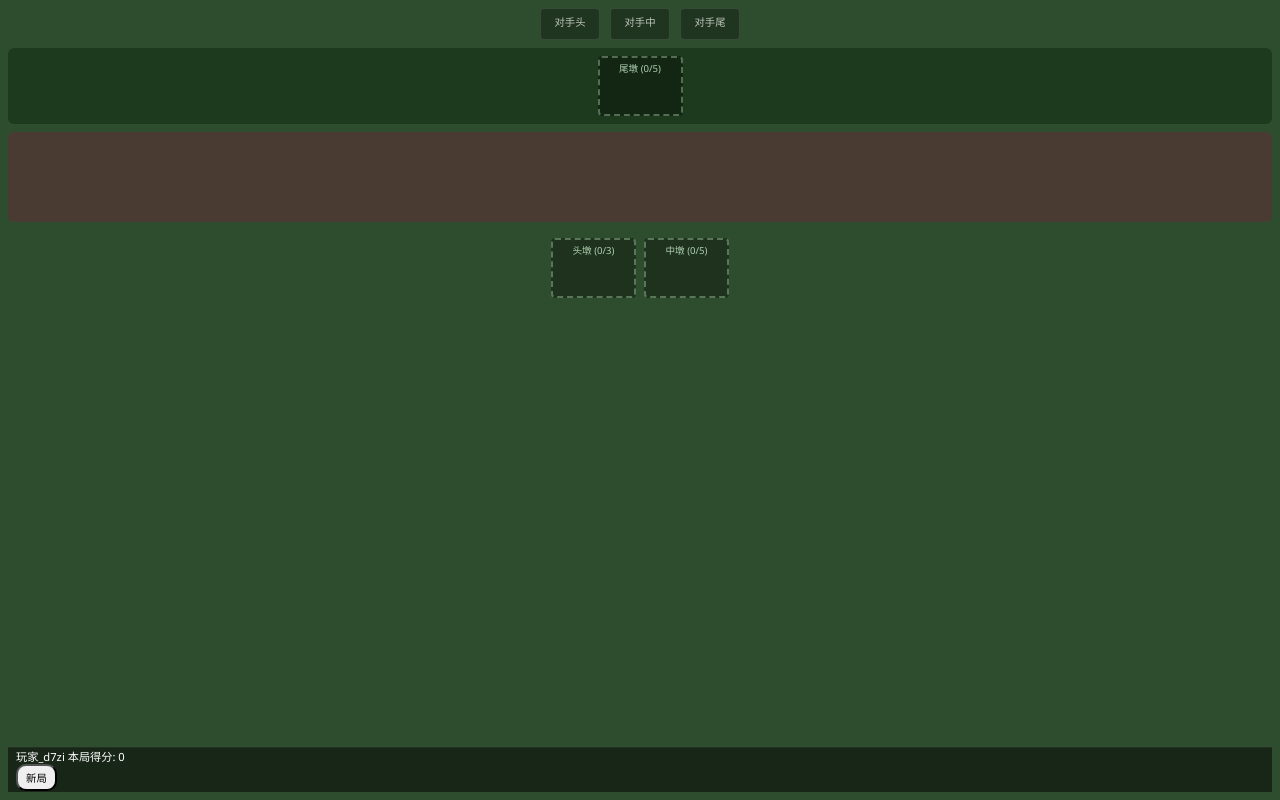
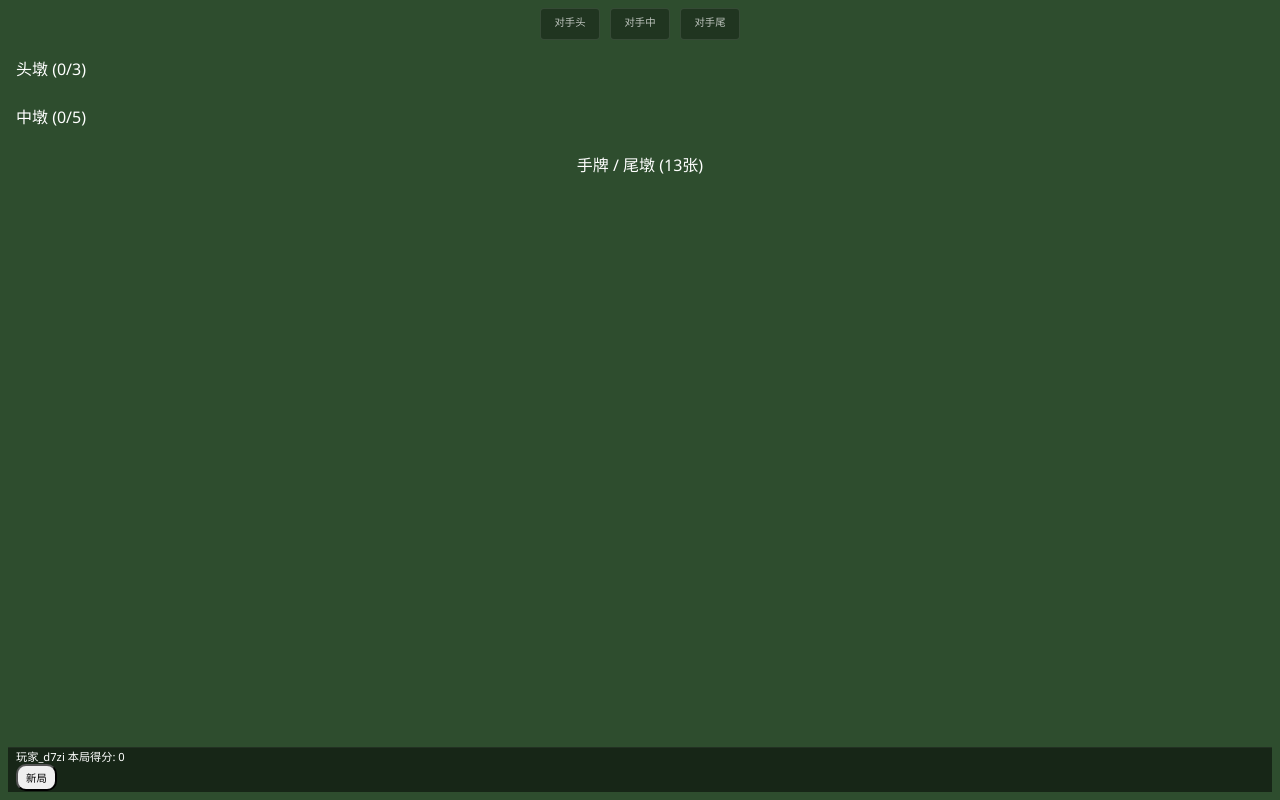
Before and after one commit to wen95266/san, a plain HTML site: page frontend/index.html in a window 1280 px wide. Drawn offline with Linux system fonts and the light colour scheme.

Commit message:
Update index.html

```diff
--- a/frontend/index.html
+++ b/frontend/index.html
@@ -3,7 +3,7 @@
 <head>
     <meta charset="UTF-8">
     <meta name="viewport" content="width=device-width, initial-scale=1.0">
-    <title>十三水 - 最终V3布局</title>
+    <title>十三水 - 动态尾墩布局</title>
     <link rel="stylesheet" href="style.css">
 </head>
 <body>
@@ -15,36 +15,33 @@
             <div class="opponent-info-slot">对手尾</div>
         </div>
 
-        <!-- 2. 玩家的尾墩摆牌区 (第一个横条) -->
-        <div id="player-back-pile-zone" class="pile-zone full-width-zone">
-            <div class="hand-pile-dropzone player-self-pile" id="back-hand-pile" data-pile-name="back" data-max-cards="5">
-                <div class="pile-label">尾墩 (0/5)</div>
-                <div class="cards-wrapper"></div>
+        <!-- 2. 头墩摆牌区 (蓝色标注) -->
+        <div id="player-front-pile-zone" class="pile-zone full-width-zone droptarget-pile" data-pile-name="front" data-max-cards="3">
+            <div class="zone-label">头墩 (0/3)</div>
+            <div class="cards-wrapper">
+                <!-- 拖拽到此处的头墩牌 -->
             </div>
         </div>
 
-        <!-- 3. 玩家手牌显示区 (第二个横条) -->
-        <div id="player-hand-cards-display-area" class="cards-container full-width-zone">
-            <!-- 13张手牌将显示在这里 -->
+        <!-- 3. 中墩摆牌区 (黄色标注) -->
+        <div id="player-middle-pile-zone" class="pile-zone full-width-zone droptarget-pile" data-pile-name="middle" data-max-cards="5">
+            <div class="zone-label">中墩 (0/5)</div>
+            <div class="cards-wrapper">
+                <!-- 拖拽到此处的中墩牌 -->
+            </div>
         </div>
 
-        <!-- 4. 玩家的头墩、中墩摆牌区 (及可能的分析区) -->
-        <div id="player-lower-piles-and-analysis-zone">
-            <div id="front-middle-piles-row" class="piles-row"> <!-- 头墩和中墩并排 -->
-                <div class="hand-pile-dropzone player-self-pile" id="front-hand-pile" data-pile-name="front" data-max-cards="3">
-                    <div class="pile-label">头墩 (0/3)</div>
-                    <div class="cards-wrapper"></div>
-                </div>
-                <div class="hand-pile-dropzone player-self-pile" id="middle-hand-pile" data-pile-name="middle" data-max-cards="5">
-                    <div class="pile-label">中墩 (0/5)</div>
-                    <div class="cards-wrapper"></div>
-                </div>
-            </div>
-            <!-- 如果截图中的小黑条是牌型分析区，则取消注释并调整样式 -->
-            <!-- <div id="hand-analysis-display"></div> -->
+        <!-- 4. 玩家手牌显示区 / 尾墩区 (红色标注) -->
+        <div id="player-hand-and-back-pile-zone" class="cards-container full-width-zone droptarget-hand" data-pile-name="back">
+            <!-- 初始13张手牌，或理牌后剩下的尾墩牌 -->
+            <!-- JS 会动态管理这里的牌 -->
+            <div class="zone-label hand-zone-label">手牌 / 尾墩 (13张)</div>
         </div>
 
-        <!-- 5. 底部控制面板 -->
+        <!-- (牌型分析区 - 暂时移除，如果需要再添加) -->
+        <!-- <div id="hand-analysis-display"></div> -->
+
+        <!-- 5. 底部控制面板 (绿色圆圈示意按钮) -->
         <div id="controls-panel">
             <div class="player-info">
                 <span id="player-name-display">玩家ID</span>
```
